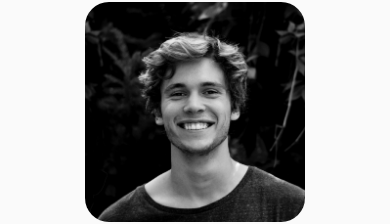
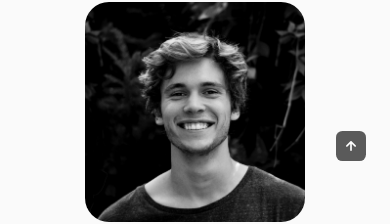
Before and after one commit to Eynzof/portfolio, a Next.js app: page / in a window 390 px wide. Shown: the part 852-1076 px from the top of the page. Built offline with nearby package versions, Linux system fonts and the light colour scheme.

Commit message:
scrollup section

```diff
--- a/src/components/scrollup/ScrollUp.tsx
+++ b/src/components/scrollup/ScrollUp.tsx
@@ -1,7 +1,34 @@
-import React from "react";
+import React, { useCallback, useEffect, useState } from "react";
+import styles from "./scrollup.module.css";
 
 const ScrollUp = () => {
-  return <div></div>;
+  const onScroll = useCallback(() => {
+    const { scrollY } = window;
+    if (scrollY >= 560) {
+      const scrollUp = document.getElementById("scroll-up");
+      // @ts-ignore
+      scrollUp.classList.add("show__scroll");
+    } else {
+      const scrollUp = document.getElementById("scroll-up");
+      // @ts-ignore
+      scrollUp.classList.remove("show__scroll");
+    }
+  }, []);
+
+  useEffect(() => {
+    window.addEventListener("scroll", onScroll, { passive: true });
+
+    return () => {
+      // @ts-ignore
+      window.removeEventListener("scroll", onScroll, { passive: true });
+    };
+  }, []);
+
+  return (
+    <a href="#" className={`${styles.scrollup}`} id="scroll-up">
+      <i className={`${styles.scrollup__icon} uil uil-arrow-up`}></i>
+    </a>
+  );
 };
 
 export default ScrollUp;
--- /dev/null
+++ b/src/components/scrollup/scrollup.module.css
@@ -0,0 +1,38 @@
+.scrollup {
+    position: fixed;
+    right: 2.5rem;
+    bottom: -20%;
+    background-color: var(--title-color);
+    opacity: 0.8;
+    padding: 0 6px;
+    border-radius: 0.4rem;
+    z-index: var(--z-tooltip);
+    transition: .4s;
+}
+
+.scrollup__icon {
+    font-size: 1.5rem;
+    color: var(--container-color);
+}
+
+.scrollup:hover {
+    background-color: var(--title-color-dark);
+}
+
+/*=============== BREAKPOINTS ===============*/
+@media screen and (max-width: 992px) {
+    .scrollup {
+        right: 1.5rem;
+        padding: 0 5px;
+    }
+    .scrollup__icon {
+        font-size: 1.25rem
+    }
+}
+
+@media screen and (max-width: 350px) {
+    .scrollup {
+        right: 1rem;
+        padding: 0 5px;
+    }
+}
--- a/src/styles/globals.css
+++ b/src/styles/globals.css
@@ -159,6 +159,18 @@ img {
   display: inline-flex;
   align-items: center;
 }
+
+/*=============== SCROLLUP ===============*/
+.show__scroll {
+  bottom: 3rem !important;
+}
+
+@media screen and (max-width: 768px) {
+  .show__scroll {
+    bottom: 4rem!important;
+  }
+}
+
 /*=============== BREAKPOINTS ===============*/
 @media screen and (max-width: 992px) {
   .container {
```
